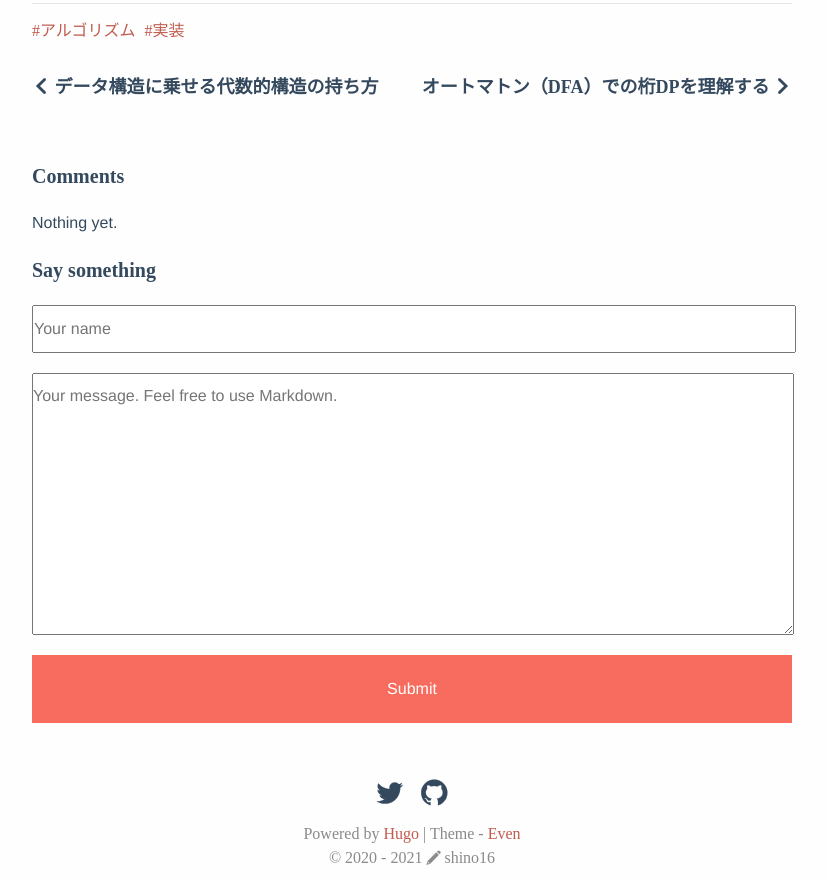
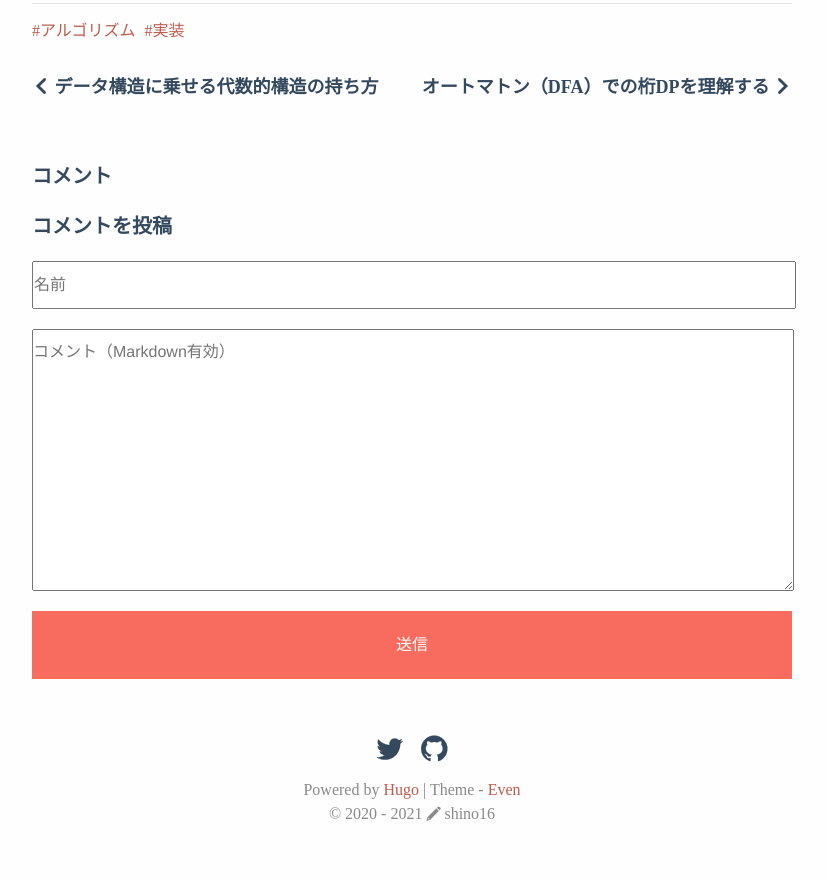
Before and after one commit to shino16/blog, a plain HTML site: page post/algo/ioライブラリの設計/index.html in a window 1280 px wide. Shown: the part 2184-3064 px from the top of the page, without its empty margins (228-1055 px from the left). After the commit the page ends 3020 px from the top, so only its background shows below. Drawn offline with nearby package versions, Linux system fonts and the light colour scheme; files that its build step writes are made by us from their sources; a script that the page names is missing; files whose address does not match are found by name.

Commit message:
Automated commit

```diff
--- a/post/algo/ioライブラリの設計/index.html
+++ b/post/algo/ioライブラリの設計/index.html
@@ -304,7 +304,7 @@
     </footer>
 
     <section class="post-comments">
-  <h3>Comments</h3>
+  <h3>コメント</h3>
 
 
 
@@ -313,29 +313,21 @@
 
 
 
-
-
-
-
-
-    <p>Nothing yet.</p>
-
-
-  <h3>Say something</h3>
+  <h3>コメントを投稿</h3>
 
   <form class="post-new-comment" method="POST" action="https://staticman16.herokuapp.com/v2/entry/shino16/blog-data/main/comments">
 
     <input type="hidden" name="options[redirect]" value="http://shino16.github.io/blog/post/algo/io%E3%83%A9%E3%82%A4%E3%83%96%E3%83%A9%E3%83%AA%E3%81%AE%E8%A8%AD%E8%A8%88/#comment-submitted">
     <input name="fields[path]" type="hidden" value="post/algo/IOライブラリの設計.md">
-    <input name="fields[name]" type="text" class="post-comment-field" placeholder="Your name">
-    <textarea name="fields[body]" class="post-comment-field" placeholder="Your message. Feel free to use Markdown." rows="10"></textarea>
-    <input type="submit" class="post-comment-field btn" value="Submit">
+    <input name="fields[name]" type="text" class="post-comment-field" placeholder="名前">
+    <textarea name="fields[body]" class="post-comment-field" placeholder="コメント（Markdown有効）" rows="10"></textarea>
+    <input type="submit" class="post-comment-field btn" value="送信">
   </form>
 </section>
 
 <div id="comment-submitted" class="dialog">
-<h3>Thank you</h3>
-  <p>Your comment has been submitted.</p>
+<h3>送信完了</h3>
+  <p>反映まで数分かかることがあります。</p>
   <p><a href="#" class="btn">OK</a></p>
 </div>
   </article>
```
Also changed, not shown: post/algo/montgomery乗算を実装/index.html (+7 -15 lines), post/algo/オートマトン/index.html (+7 -15 lines), post/algo/データ構造に乗せる代数的構造の持ち方/index.html (+7 -15 lines), post/math/vanlint-wilson-19/index.html (+7 -13 lines), post/math/vanlint-wilson-20/index.html (+7 -15 lines), post/math/期待値とダブルカウント鳩ノ巣原理の関係/index.html (+7 -15 lines).
